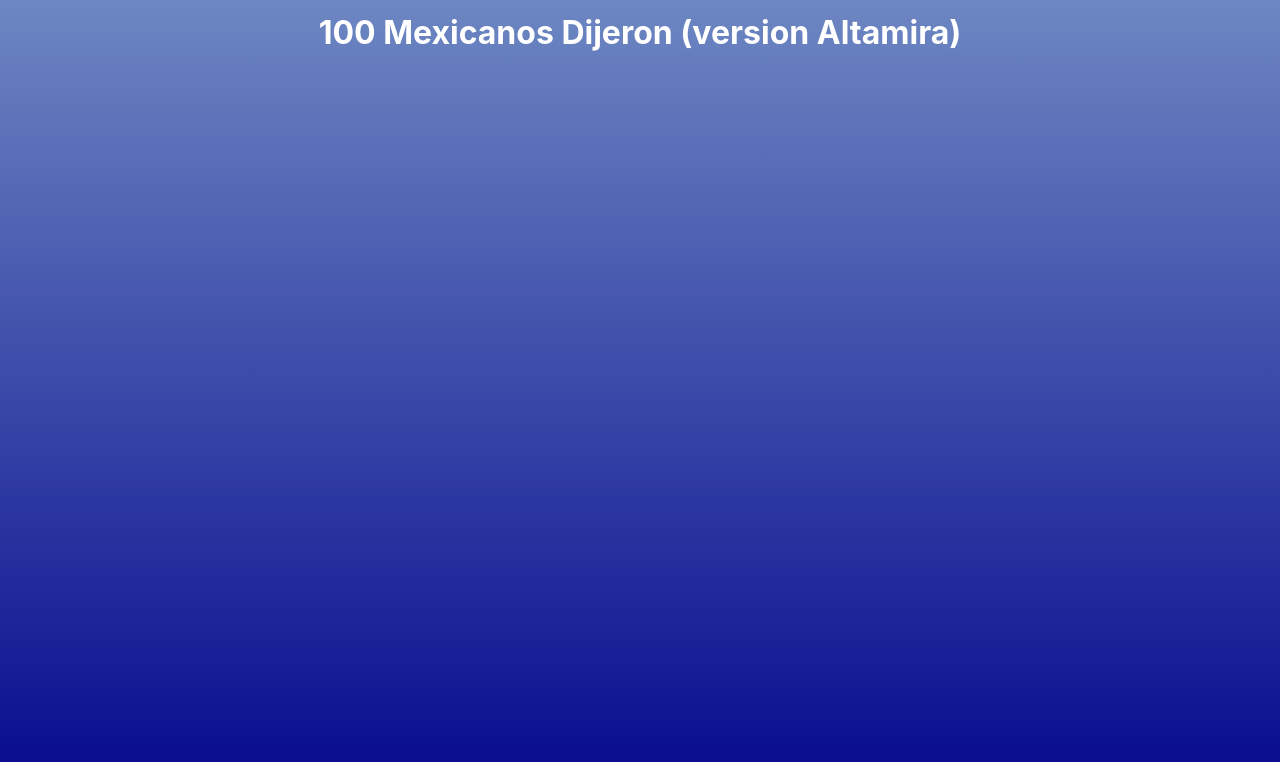
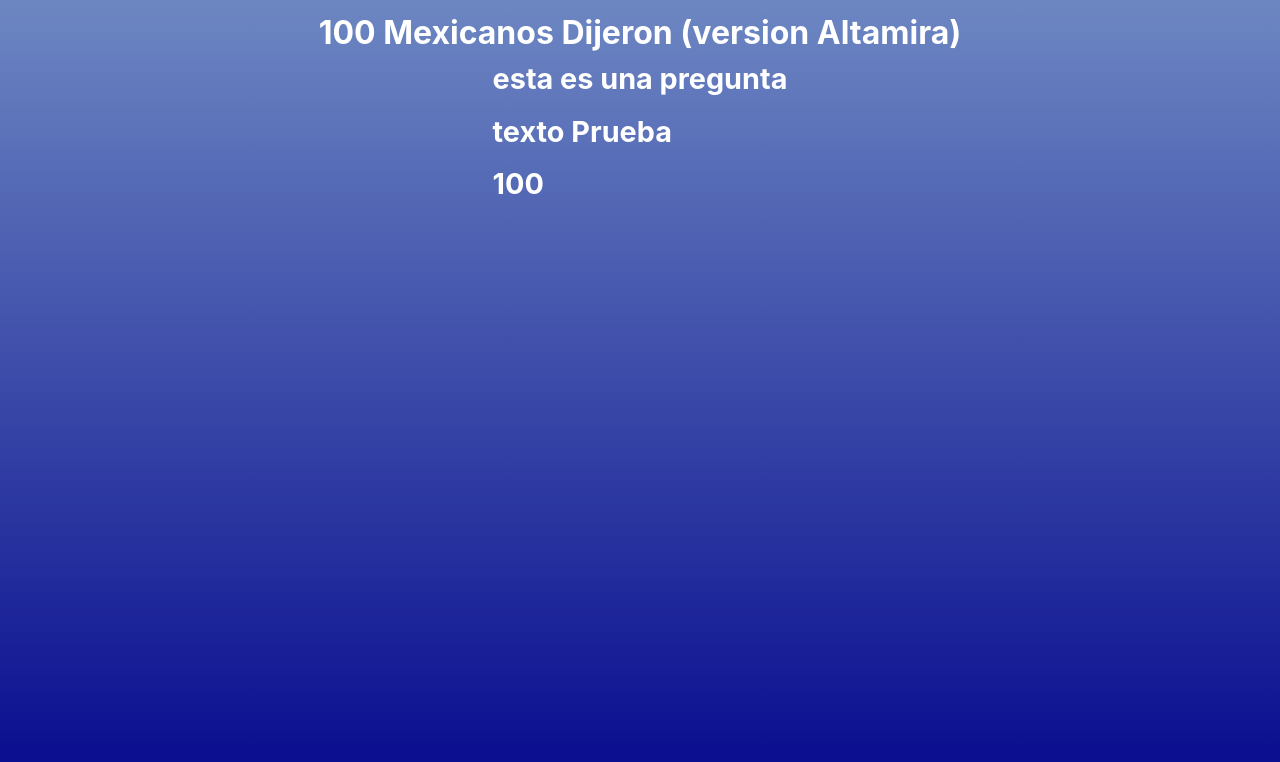
Before and after one commit to FrGoIs/AltamiraFun, an Angular app: page / in a window 1280 px wide. Shown: the top 762 px of the page. Built offline with nearby package versions, Linux system fonts and the light colour scheme.

Commit message:
agregamos cositas

```diff
--- a/src/app/app.component.ts
+++ b/src/app/app.component.ts
@@ -1,10 +1,12 @@
 import { Component } from "@angular/core";
 import { invoke } from "@tauri-apps/api/tauri";
+import { PreguntaRespuestaModule } from './pregunta-respuesta/pregunta-respuesta.module';
 
 @Component({
   selector: "app-root",
   template: `
     <h1>100 Mexicanos Dijeron (version Altamira)</h1>
+    <app-pregunta-respuesta></app-pregunta-respuesta>
 
   `,
   styles: [
@@ -12,12 +14,16 @@
       body {
         background-color: red;
       }
+
       h1 {
         color: white;
       }
     `,
   ],
   standalone: true,
+  imports: [
+    PreguntaRespuestaModule
+  ]
 })
 export class AppComponent {
 
--- /dev/null
+++ b/src/app/models/interfaces.ts
@@ -0,0 +1,10 @@
+export interface Pregunta{
+    enunciacion: string;
+    respuestas: Respuesta[];
+
+
+}
+export interface Respuesta {
+    texto: string;
+    valor: number;
+}
--- a/src/app/pregunta-respuesta/pregunta-respuesta.component.css
+++ b/src/app/pregunta-respuesta/pregunta-respuesta.component.css
@@ -0,0 +1,7 @@
+.pregunta {
+    color: white;
+    font-weight: bold;
+    font-size: 1.8rem;
+    margin: 15px auto ;
+    width: fit-content;
+}
--- a/src/app/pregunta-respuesta/pregunta-respuesta.component.html
+++ b/src/app/pregunta-respuesta/pregunta-respuesta.component.html
@@ -1 +1,16 @@
-<p>pregunta-respuesta works!</p>
+<div class="dashboard">
+    <div class="pregunta" *ngFor="let pregunta of preguntas">
+        {{pregunta.enunciacion}}
+        <div class="contenedor-respuestas">
+            <div *ngFor="let respuesta of pregunta.respuestas">
+                <p>
+                    {{respuesta.texto}}
+                </p>
+                <p>
+                    {{respuesta.valor}}
+                </p>
+
+            </div>
+        </div>
+    </div>
+</div>
--- a/src/app/pregunta-respuesta/pregunta-respuesta.component.ts
+++ b/src/app/pregunta-respuesta/pregunta-respuesta.component.ts
@@ -1,15 +1,20 @@
 import { Component, OnInit } from '@angular/core';
+import { Pregunta } from '../models/interfaces';
 
 @Component({
-  selector: 'app-pregunta-respuesta',
-  templateUrl: './pregunta-respuesta.component.html',
-  styleUrls: ['./pregunta-respuesta.component.css']
+    selector: 'app-pregunta-respuesta', templateUrl: './pregunta-respuesta.component.html', styleUrls: ['./pregunta-respuesta.component.css']
 })
 export class PreguntaRespuestaComponent implements OnInit {
 
-  constructor() { }
+    public preguntas: Pregunta[] =  [{
+        enunciacion: "esta es una pregunta", respuestas: [{
+            texto: "texto Prueba", valor: 100
+        }]
+    }];
 
-  ngOnInit(): void {
-  }
+    constructor() {
+    }
+
+    ngOnInit(): void {}
 
 }
```
Also changed, not shown: src/app/pregunta-respuesta/pregunta-respuesta.module.ts (+16 -0 lines).
